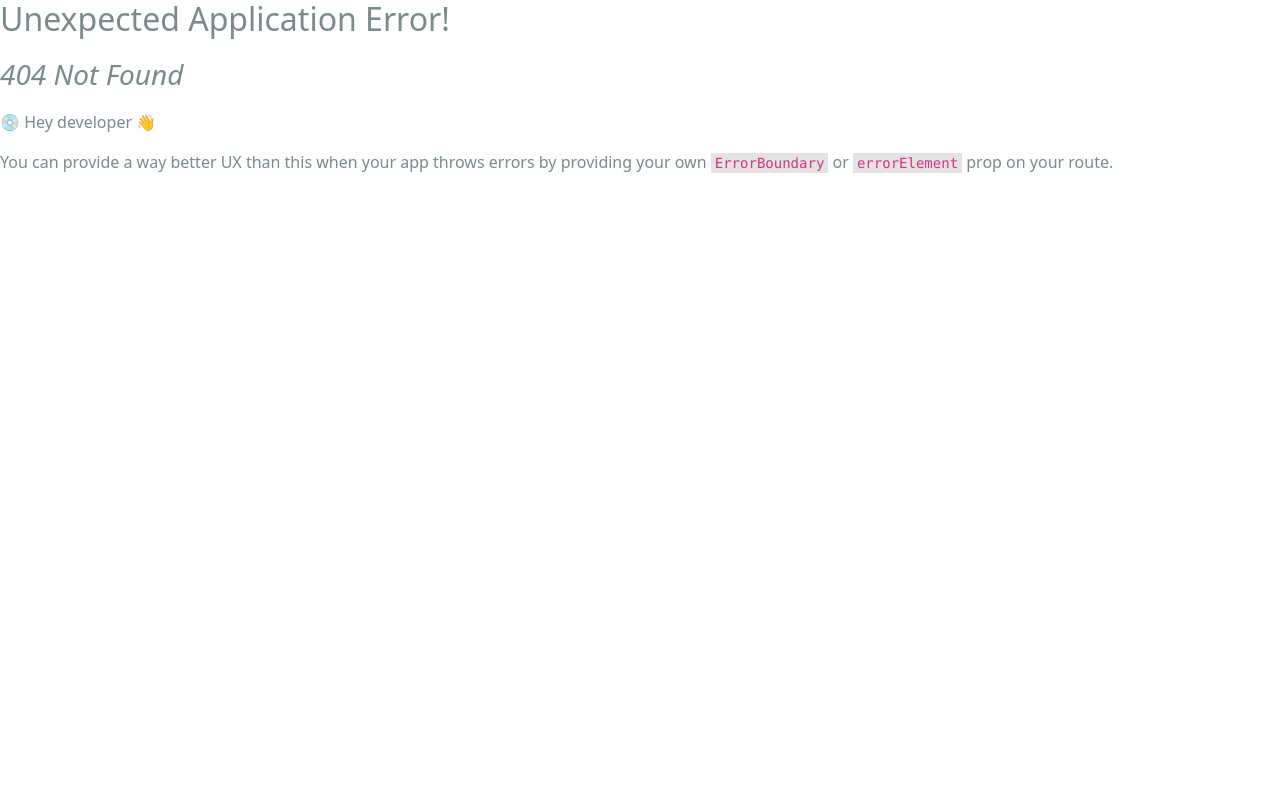
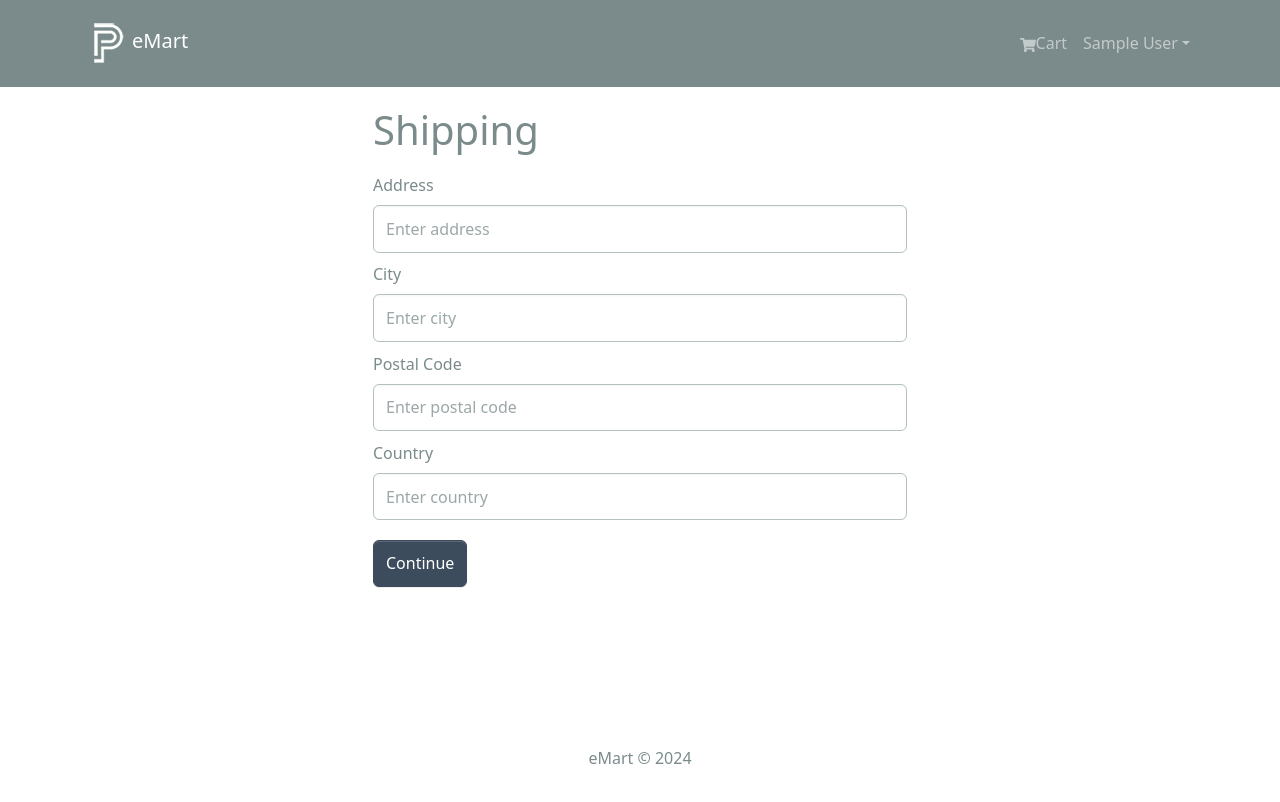
Before and after one commit to SanjilSaurav/eMart, a React (Create React App) app in the folder frontend/: page /shipping in a window 1280 px wide. Before the commit this address had no page. Shown: the top 802 px of the page. Built offline with nearby package versions, Linux system fonts and the light colour scheme; sample sign-in values are in the browser's storage.

Commit message:
Shipping Screen and private route

```diff
--- /dev/null
+++ b/frontend/src/components/PrivateRoute.jsx
@@ -0,0 +1,10 @@
+import { Outlet, Navigate } from "react-router-dom";
+import { useSelector } from "react-redux";
+
+const PrivateRoute = () => {
+    const { userInfo } = useSelector(state => state.auth);
+  return userInfo ? <Outlet/> : <Navigate to='/login' replace />
+
+}
+
+export default PrivateRoute;
--- a/frontend/src/index.js
+++ b/frontend/src/index.js
@@ -13,11 +13,13 @@ import './assets/styles/bootstrap.custom.css';
 import './assets/styles/index.css';
 import App from './App';
 import reportWebVitals from './reportWebVitals';
+import PrivateRoute from './components/PrivateRoute';
 import HomeScreen from './screens/HomeScreen';
 import ProductScreen from './screens/ProductScreen';
 import CartScreen from './screens/CartScreen';
 import LoginScreen from './screens/LoginScreen';
 import RegisterScreen from './screens/RegisterScreen';
+import ShippingScreen from './screens/ShippingScreen';
 
 const router = createBrowserRouter(
   createRoutesFromElements(
@@ -27,6 +29,11 @@ const router = createBrowserRouter(
       <Route path='/cart' element={<CartScreen/>}/>
       <Route path='/login' element={<LoginScreen/>}/>
       <Route path='/register' element={<RegisterScreen/>}/>
+
+
+      <Route path='' element={<PrivateRoute/>}>
+        <Route path='/shipping' element={<ShippingScreen/>}/>
+      </Route>
     </Route>
   )
 )
--- /dev/null
+++ b/frontend/src/screens/ShippingScreen.jsx
@@ -0,0 +1,74 @@
+import { useState } from "react";
+import { Form, Button } from 'react-bootstrap';
+import { useDispatch, useSelector } from "react-redux";
+import { useNavigate } from "react-router-dom";
+import FormContainer from '../components/FormContainer';
+import { saveShippingAddress } from "../slices/cartSlice";
+
+const ShippingScreen = () => {
+    const cart = useSelector((state) => state.cart);
+    const { shippingAddress } = cart;
+
+    const [address, setAddress] = useState(shippingAddress?.address || '');
+    const [city, setCity] = useState(shippingAddress?.city || '');
+    const [postalCode, setPostalCode] = useState(shippingAddress?.postalCode || '');
+    const [country, setCountry] = useState(shippingAddress?.country || '');
+
+
+
+    const dispatch = useDispatch();
+    const navigate = useNavigate();
+
+    const submitHandler = (e) => {
+        e.preventDefault();
+        dispatch(saveShippingAddress({address, city, postalCode, country}));
+        navigate('/payment');
+
+    }
+
+  return (
+    <FormContainer>
+        <h1>Shipping</h1>
+
+        <Form onSubmit={submitHandler}>
+            <Form.Group controlId="address" className="my-2">
+                <Form.Label>Address</Form.Label>
+                <Form.Control
+                    type="text"
+                    placeholder="Enter address"
+                    value={address}
+                    onChange={(e) => setAddress(e.target.value)}></Form.Control>
+            </Form.Group>
+            <Form.Group controlId="city" className="my-2">
+                <Form.Label>City</Form.Label>
+                <Form.Control
+                    type="text"
+                    placeholder="Enter city"
+                    value={city}
+                    onChange={(e) => setCity(e.target.value)}></Form.Control>
+            </Form.Group>
+            <Form.Group controlId="postalCode" className="my-2">
+                <Form.Label>Postal Code</Form.Label>
+                <Form.Control
+                    type="text"
+                    placeholder="Enter postal code"
+                    value={postalCode}
+                    onChange={(e) => setPostalCode(e.target.value)}></Form.Control>
+            </Form.Group>
+            <Form.Group controlId="country" className="my-2">
+                <Form.Label>Country</Form.Label>
+                <Form.Control
+                    type="text"
+                    placeholder="Enter country"
+                    value={country}
+                    onChange={(e) => setCountry(e.target.value)}></Form.Control>
+            </Form.Group>
+            <Button type="submit" variant="primary" className="my-2">
+                Continue
+            </Button>
+        </Form>
+    </FormContainer>
+  )
+}
+
+export default ShippingScreen
--- a/frontend/src/slices/cartSlice.js
+++ b/frontend/src/slices/cartSlice.js
@@ -1,7 +1,8 @@
 import { createSlice } from "@reduxjs/toolkit";
 import { updateCart } from "../utils/cartUtils";
 
-const initialState = localStorage.getItem("cart") ? JSON.parse(localStorage.getItem("cart")) : {cartItems: []};
+const initialState = localStorage.getItem("cart") ? JSON.parse(localStorage.getItem("cart"))
+: {cartItems: [], shippingAddress: {}, paymentMethod: 'PayPal'};
 
 
 const cartSlice = createSlice({
@@ -24,10 +25,14 @@ const cartSlice = createSlice({
         removeFromCart: (state, action) => {
             state.cartItems = state.cartItems.filter((x) => x._id !== action.payload);
             return updateCart(state);
+        },
+        saveShippingAddress: (state, action) => {
+            state.shippingAddress = action.payload;
+            return updateCart(state);
         }
     },
 });
 
-export const { addToCart, removeFromCart } = cartSlice.actions;
+export const { addToCart, removeFromCart, saveShippingAddress } = cartSlice.actions;
 
 export default cartSlice.reducer;
```
